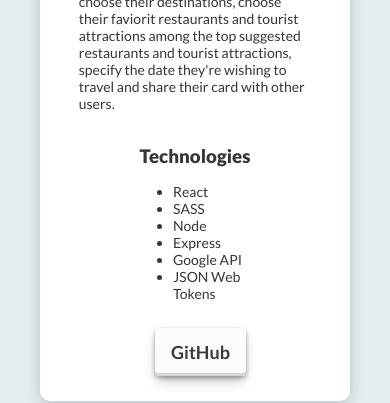
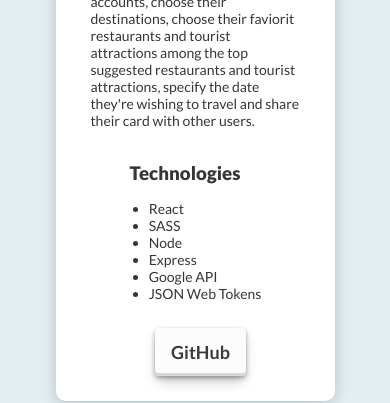
Before and after one commit to binabasiri/portfolio, a React (Create React App) app: page / in a window 390 px wide. Shown: the part 3040-3443 px from the top of the page. Built offline with nearby package versions, Linux system fonts and the light colour scheme.

Commit message:
mobile and laptop view style changes on project section

```diff
--- a/src/styles/Projects.css
+++ b/src/styles/Projects.css
@@ -28,6 +28,8 @@
   margin-bottom: 20px;
   border-radius: 10px;
   background-color: #ffffff;
+  width: 80%;
+  margin-inline: auto;
 }
 .project__card:hover {
   box-shadow: 0px 3px 15px rgba(0, 0, 0, 0.5);
@@ -55,8 +57,12 @@
   width: 40%;
 }
 .technologies {
+  display: flex;
+  flex-direction: column;
+  align-items: center;
   padding: 0 2rem;
-  width: 40%;
+  width: 25%;
+  margin-right: 20px;
 }
 .project__button {
   align-items: center;
@@ -88,7 +94,7 @@
   will-change: box-shadow, transform;
   font-size: 18px;
   margin-left: 10px;
-  margin-bottom: 10px;
+  margin-bottom: 30px;
 }
 .project__button:hover {
   box-shadow: rgba(45, 35, 66, 0.4) 0 4px 8px,
@@ -146,6 +152,8 @@
     display: flex;
     flex-direction: column;
     align-items: center;
+    width: 100%;
+    min-height: 175px;
   }
   .project__info-header {
     margin-bottom: 0;
@@ -156,4 +164,7 @@
   .project__text {
     font-size: 14px;
   }
+  .project__card {
+    width: 90%;
+  }
 }
```
